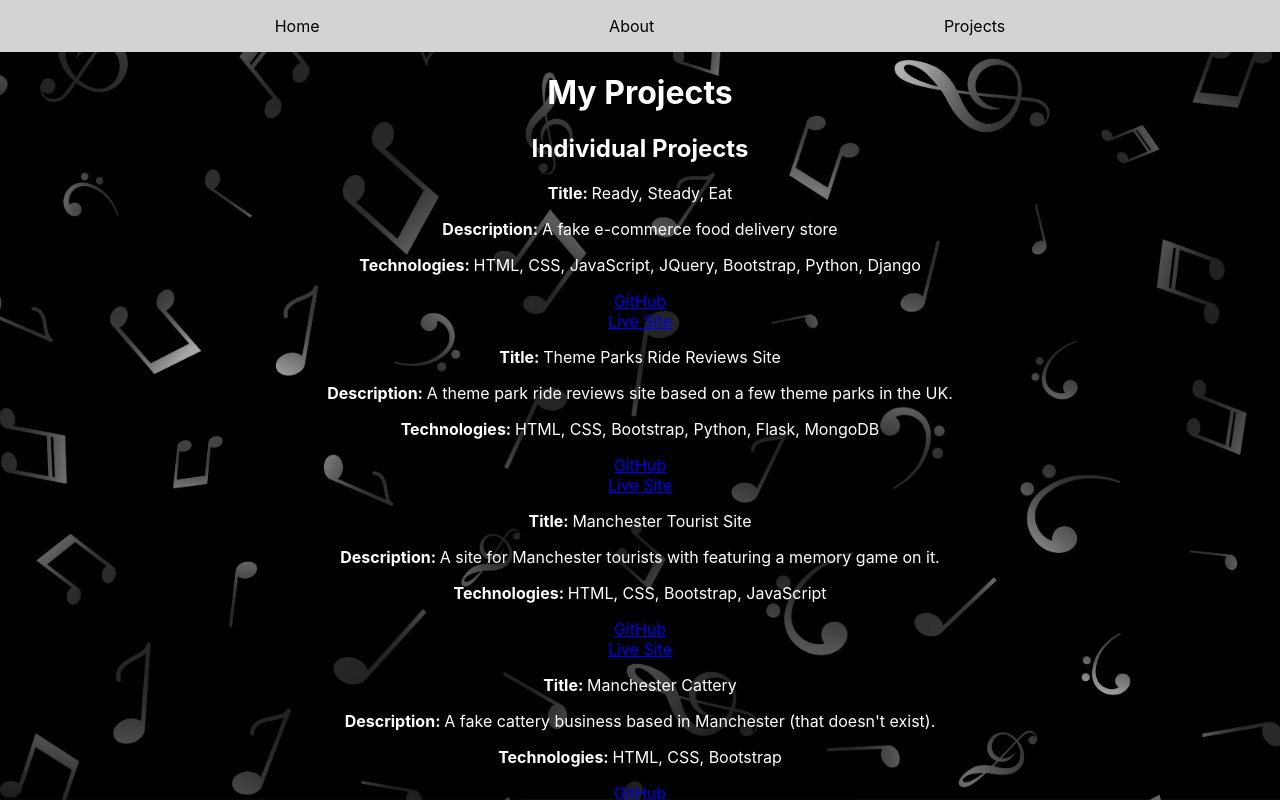
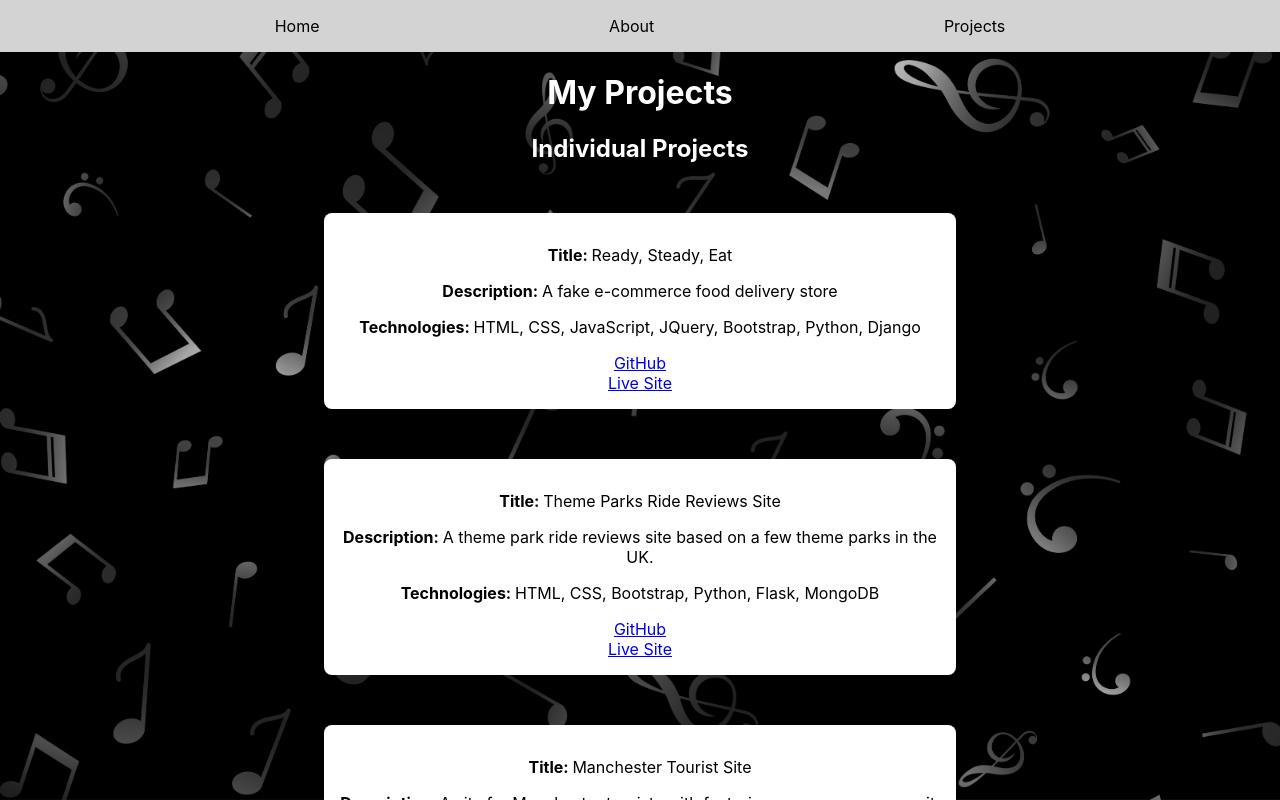
Before and after one commit to hannahro15/Hannah-Portfolio-Site, a React (Create React App) app: page /Hannah-Portfolio-Site/projects in a window 1280 px wide. Shown: the top 800 px of the page. Built offline with nearby package versions, Linux system fonts and the light colour scheme.

Commit message:
Add containers for project cards and adjust styling and positioning

```diff
--- /dev/null
+++ b/src/components/ProjectCard.css
@@ -0,0 +1,24 @@
+.project-card {
+    border-radius: 8px;
+    padding: 16px;
+    margin: 16px;
+    background-color: #fff;
+    color: black;
+}
+
+@media screen and (min-width: 600px) {
+    .project-card {
+        margin: 24px auto;
+        padding: 12px;
+        max-width: 500px;
+    }
+
+}
+
+@media screen and (min-width: 900px) {
+    .project-card {
+        margin: 50px auto;
+        padding: 16px;
+        max-width: 600px;
+    }
+}
--- a/src/components/ProjectCard.js
+++ b/src/components/ProjectCard.js
@@ -1,3 +1,5 @@
+import './ProjectCard.css';
+
 function ProjectCard({ project }) {
     return (
         <div className="project-card">
```
